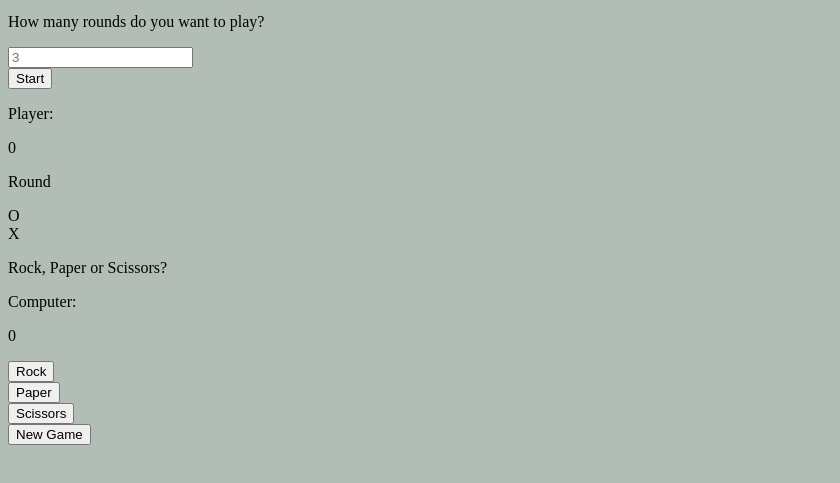
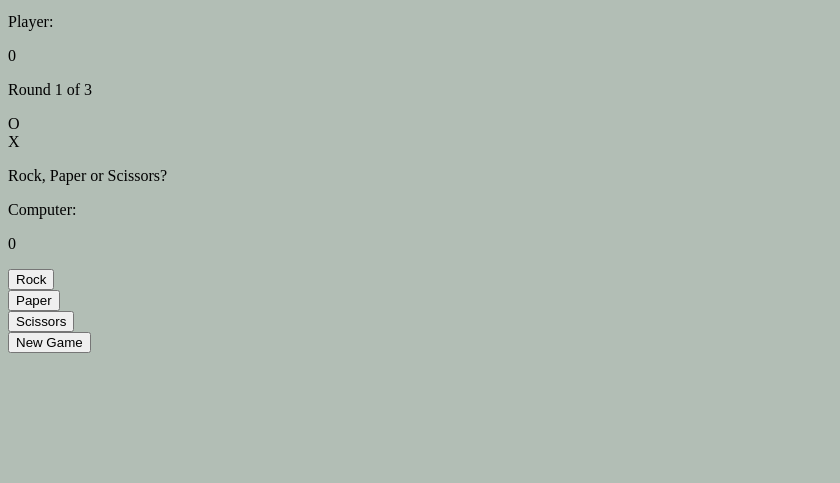
Before and after one commit to tjohnson009/rock-paper-scissors, a plain HTML site: page src/index.html in a window 1280 px wide. Both pictures are taken after a click on the button "Start". Shown: the part 91-574 px from the top of the page, without its empty margins (0-840 px from the left). Drawn offline with Linux system fonts and the light colour scheme.

Commit message:
Fix error of display not disappearing; Add total number of roundss to UI

```diff
--- a/dist/style.css
+++ b/dist/style.css
@@ -15,3 +15,11 @@ body {
   display: grid;
   place-self: center center;
 }
+
+.roundsDivContainer {
+  border: red 1px solid;
+}
+
+.hidden {
+  display:none;
+}
--- a/src/index.html
+++ b/src/index.html
@@ -10,17 +10,17 @@
 <body class="">
     <div class="title"><h1>Rock, Paper, Scissors</h1></div>
     <div class="roundsDivContainer">
-        <div class="roundsDivText border-spacing-0 border-neutral-100 bg-neutral-300 border rounded-md p-8">
+        <div class="roundsDivText">
             <p>How many rounds do you want to play?</p>
         </div>
-        <div class="roundsDivInputs flex border border-spacing-0 rounded-md w-2/5">
-            <input class="w-full" type="number" name="rounds" id="numRounds" placeholder="3">
+        <div class="roundsDivInputs">
+            <input class="" type="number" name="rounds" id="numRounds" placeholder=3>
         </div>
-        <div class="startButton bg-green-700 border border-green-600 border-spacing-0 rounded-md w-1/5 flex justify-center">
+        <div class="startButton">
             <button type="text" value="Start" name="startButton" id="startButton">Start</button>
         </div>
     </div>
-    <div class="gameplay">
+    <div class="gameplay hidden">
         <div class="scoreboard">
                 <div class="playerScorebox">
                     <p class="playerTitle">Player:</p>
@@ -28,7 +28,7 @@
                 </div>
                 <div class="infoBox">
                     <div class="roundNumber">
-                        <p>Round</p>
+                        <p>Round: </p>
                     </div>
                     <div class="roundsIcons">
                         <div>O</div>
--- a/src/index.js
+++ b/src/index.js
@@ -6,15 +6,18 @@ function newGame() {
     const DOM_INPUTS = {
     startButton: document.querySelector('#startButton'),
     roundsInput: document.querySelector('#numRounds'),
+    roundNumberP: document.querySelector('.roundNumber p')
         }
     // Event Listeners
         // get input from user of how many rounds to play (max of 9)
-    let rounds = 1;
+    // default to 3 rounds
+    let rounds = 3;
+    //add event listener to the start button - upon click, gameplay starts
     DOM_INPUTS.startButton.addEventListener('click', (e) => {
         startPlay(rounds);
     });
 
-    // get number opf rounds from user
+    // listen for number of rounds from user
     DOM_INPUTS.roundsInput.addEventListener('change', (e) => {
         rounds = e.target.value;
         // sets min number of rounds to 1 and upodates input
@@ -34,8 +37,9 @@ function newGame() {
 
     // loop through playROund f(x) for the number of rounds
     for (let i = 0; i < rounds; i++) {
-        // announce the round #
+        // get the round # and display on UI
         // console.log(`Now starting Round ${i+1}.`);
+        DOM_INPUTS.roundNumberP.innerText = `Round ${i+1} of ${rounds}`;
 
         // plays one whole round of rock paper scissors
        let result = playRound(rounds); // returns string whiich will be used to determine winner and update scores
@@ -135,7 +139,7 @@ function playRound(rounds) { // returns a result string from the round
             // console.log('Starting play now');
         }
 
-        // hide the rounds container
+        // hide the rounds container on click
         const roundsDiv = document.querySelector('.roundsDivContainer');
         roundsDiv.classList.toggle('hidden');
         // display the gameplay container
```
